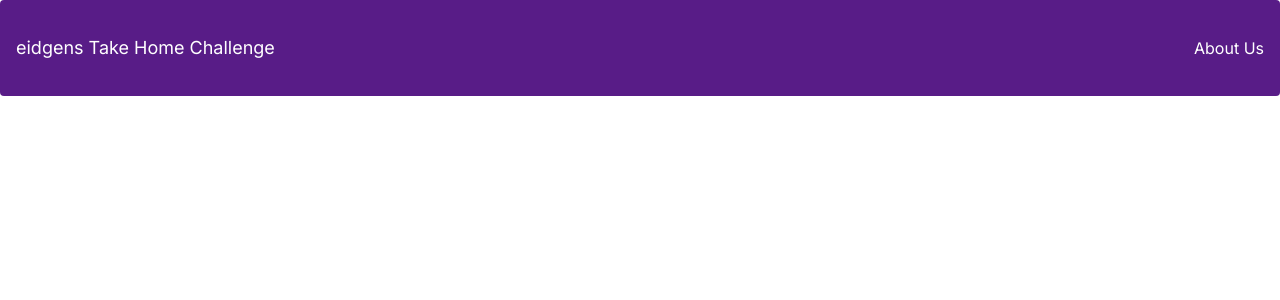
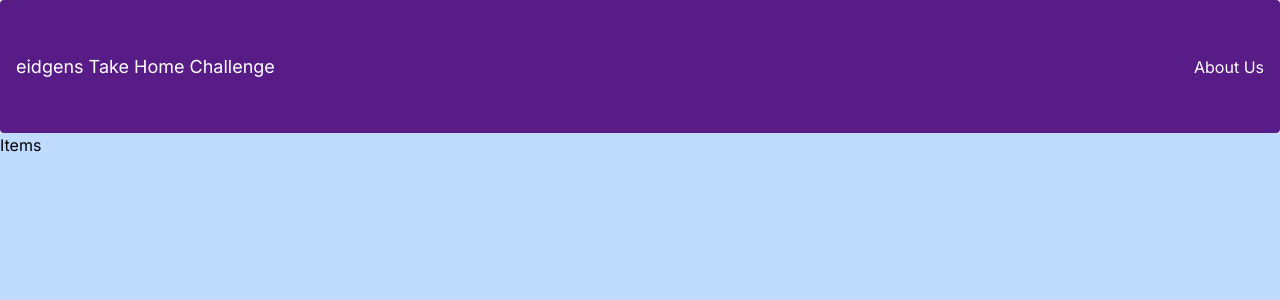
Before and after one commit to SawdaDevs/eidgensTakeHome, a Next.js app: page / in a window 1280 px wide. Shown: the top 300 px of the page. Built offline with nearby package versions, Linux system fonts and the light colour scheme.

Commit message:
fiddling with visuals

```diff
--- a/app/page.tsx
+++ b/app/page.tsx
@@ -4,9 +4,11 @@ import NavigationBar from '../components/NavigationBar'
 export default function Home() {
   return (
   <div>
-    <main>
+    <main className='h-screen'>
       <NavigationBar/>
-      <div className='bg-white'></div>
+      <div className=' h-full bg-blue-200 text-black'>
+        <h1>Items</h1>
+      </div>
     </main>
 
   </div>
--- a/components/NavigationBar.tsx
+++ b/components/NavigationBar.tsx
@@ -2,9 +2,9 @@ import Link from 'next/link';
 
 export default function NavigationBar() {
   return (
-    <div >
+    <div className='h-1/6' >
       {/* <div className="w-full h-24 bg-purple-900 sticky top-0"> */}
-        <div className=" w-full h-24 bg-purple-900 sticky top-0 rounded mx-auto px-4 ">
+        <div className=" w-full h-full bg-purple-900 sticky top-0 rounded mx-auto px-4 ">
           <div className="flex justify-between items-center h-full">
             <h1 className ="text-white text-lg"> eidgens Take Home Challenge</h1>
             <ul className="hidden md:flex gap-x-6 text-white">
```
